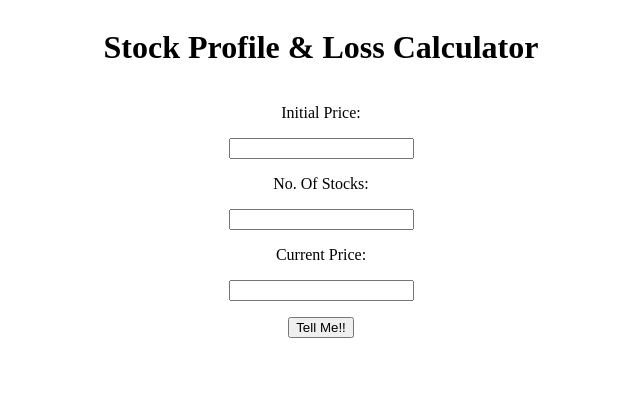
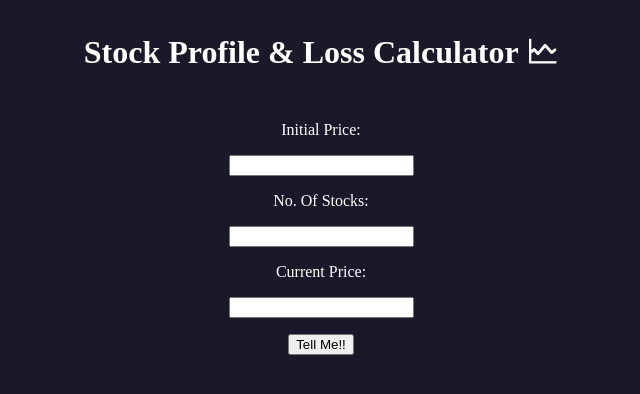
Before and after one commit to Karishma-gupta2023/profit-and-loss-app, a plain HTML site: page index.html in a window 1280 px wide. Shown: the whole page, without its empty margins (319-959 px from the left). Drawn offline with Linux system fonts and the light colour scheme.

Commit message:
STYLE: Applies CSS

```diff
--- a/index.html
+++ b/index.html
@@ -9,7 +9,7 @@
 </head>
 <body>
     <div id="container">
-    <h1>Stock Profile & Loss Calculator</h1>
+    <h1>Stock Profile & Loss Calculator 🗠 </h1>
     Initial Price: <input type="number" id="input-initialprice">
     No. Of Stocks: <input type="number" id="input-stocks">
     Current Price: <input type="number" id="input-currentprice">
@@ -17,6 +17,8 @@
     </div>
     <br>
     <div id="outputDiv"></div>
+
     <script src="app.js"></script>
+
 </body>
 </html>
--- a/style.css
+++ b/style.css
@@ -1,12 +1,19 @@
-div{
+body{
+    background-color: rgb(25, 25, 42);
+}
+
+
+#container{
     display:flex;
     flex-direction: column;
     justify-content: center;
     align-items: center;
     gap:1rem;
+    color:white;
 }
 
 #outputDiv{
-    color:green;
+    color:whitesmoke;
     font-weight: bold;
+    text-align: center;
 }
```
